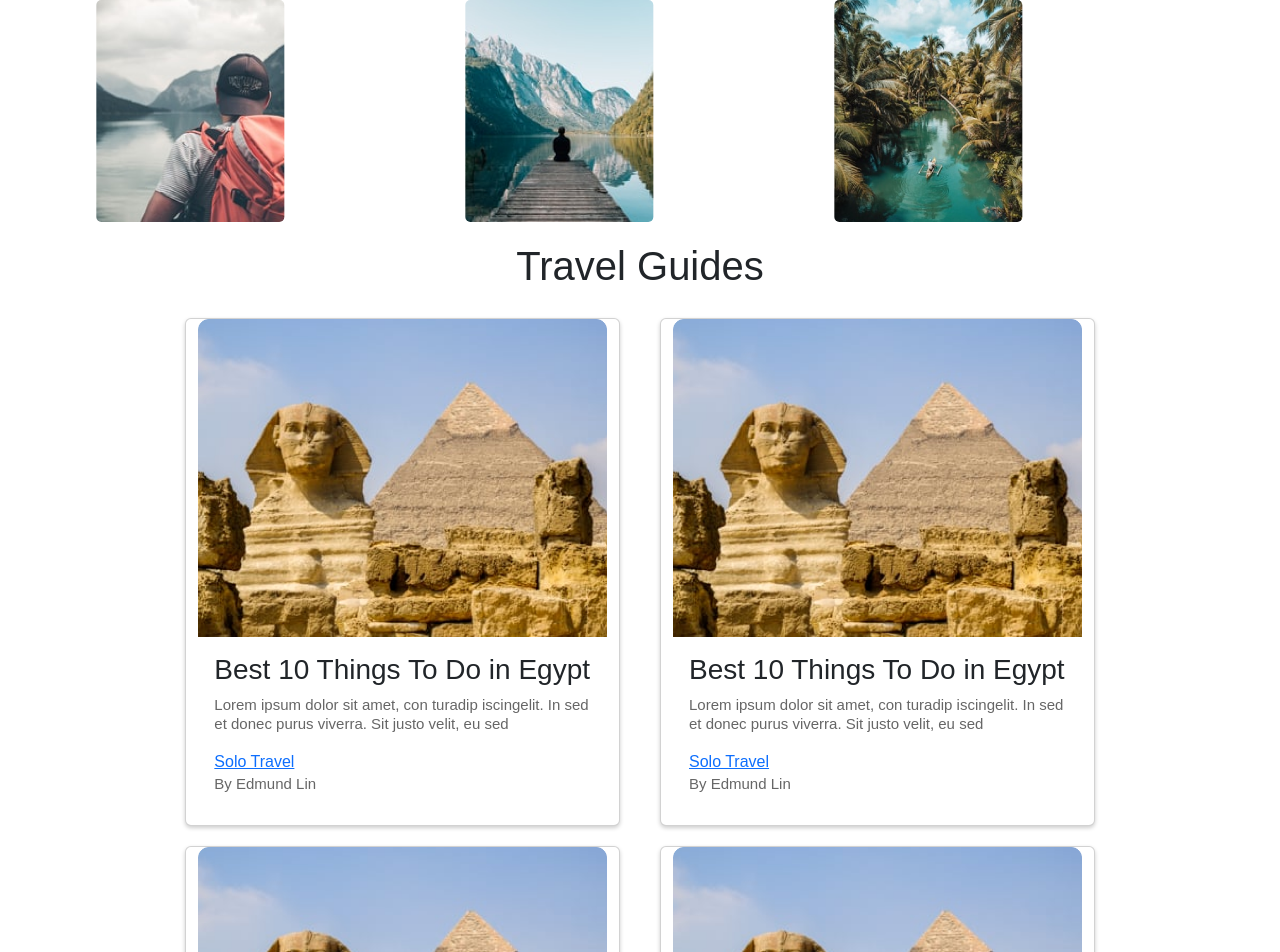
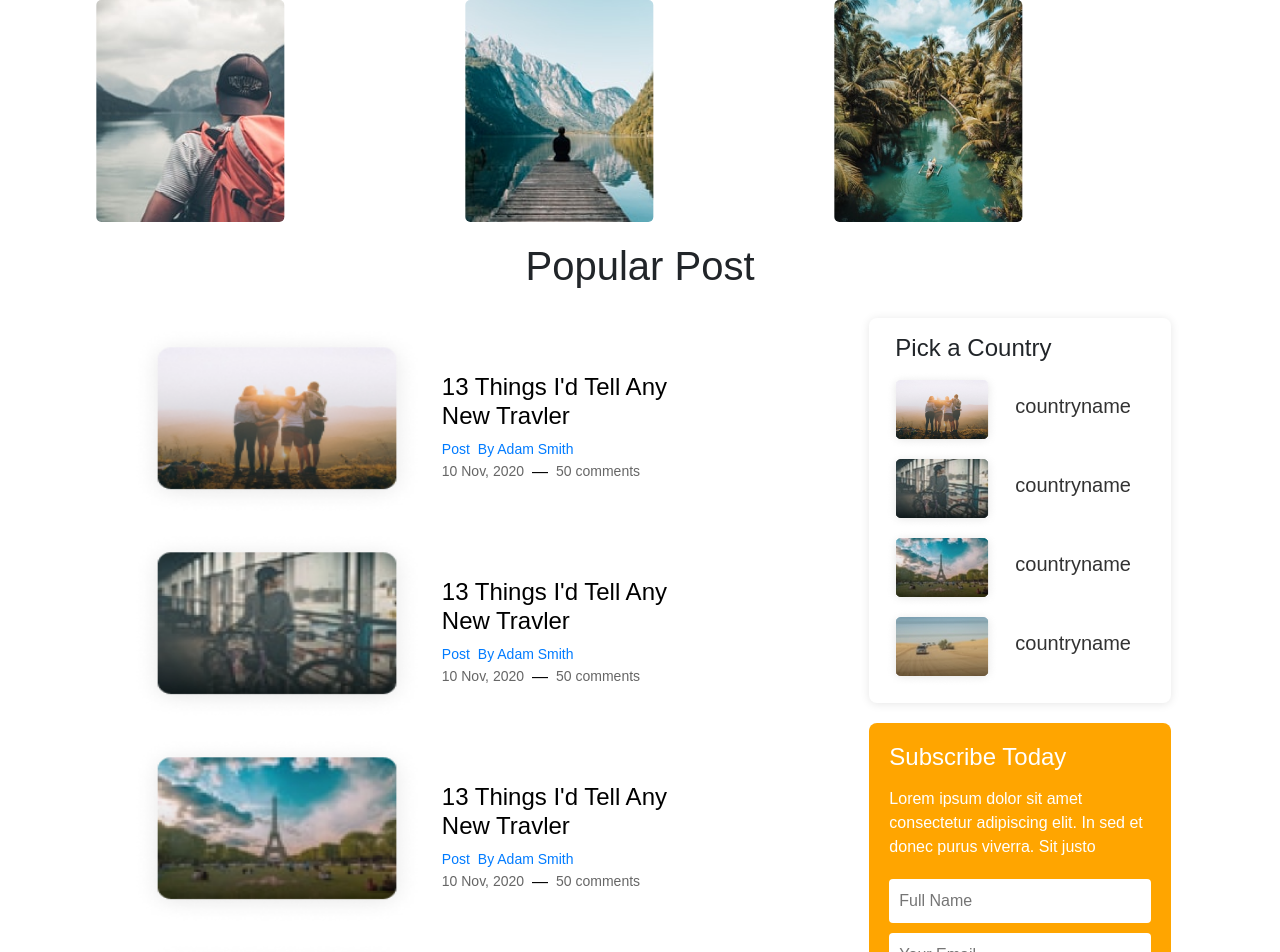
Before and after one commit to elz-ming/WebSys, a PHP site: page / in a window 1280 px wide. Shown: the part 797-1749 px from the top of the page. Run offline with PHP 8.4, Linux system fonts and the light colour scheme.

Commit message:
feat: changes made for latest homepage design

```diff
--- a/src/asset/css/index.css
+++ b/src/asset/css/index.css
@@ -87,7 +87,7 @@ section h1 {
     font-family: sans-serif;
 }
 
-.card-container {
+/* .card-container {
     display: flex;
     justify-content: center;
     flex-wrap: wrap;
@@ -156,19 +156,19 @@ section h1 {
     padding-top: 5px;
 }
 
-.hikes-post {
+.pop-post {
     display: flex;
     align-items: center;
     min-height: 100vh;
     flex-direction: column;
 }
 
-.hikes-wrapper {
+.pop-wrapper {
     margin: 5px auto;
     width: 70%;
 }
 
-.hikes-wrapper img {
+.pop-wrapper img {
     max-width: 320px;
     float: left;
     border: 3px solid white;
@@ -176,20 +176,20 @@ section h1 {
     margin-right: 15px;
 }
 
-.hikes-text {
+.pop-text {
     color: black;
 }
 
-.hikes-text h3 {
+.pop-text h3 {
     font-size: 24px;
     padding-top: 50px;
 }
 
-.hikes-text p {
+.pop-text p {
     font-size: 16px;
 }
 
-.popular-post {
+.country-post {
     /* Adjust padding and margins as needed */
     padding: 16px;
     /* This should match the design's background */
@@ -202,9 +202,10 @@ section h1 {
     box-shadow: 0 1px 10px rgba(0, 0, 0, 0.1);
     max-width: 100%;
     border-radius: 8px;
+    max-height: 100%;
 }
 
-.popular-post h4 {
+.country-post h4 {
     padding-left: 10px;
 }
 
@@ -215,14 +216,14 @@ h4 {
     margin-bottom: 1rem;
 }
 
-.pop-wrapper {
+.country-wrapper {
     display: flex;
     align-items: center;
     gap: 16px;
     /* Adjust the gap to match the design */
 }
 
-.pop-text h3 {
+.country-text h3 {
     font-size: 1.25rem;
     /* Adjust the font size to match the design */
     margin-bottom: 0.5rem;
@@ -230,7 +231,7 @@ h4 {
     /* Adjust the color to match the design */
 }
 
-.pop-text a {
+.country-text a {
     display: block;
     /* This makes the link take its own line */
     color: #007bff;
--- a/src/asset/css/main.css
+++ b/src/asset/css/main.css
@@ -6,6 +6,9 @@
   padding: 0;
 }
 
+body {
+  overflow-x: hidden;
+}
 /* ++++++++++++++++++++ CSS for <header> and everything inside ++++++++++++++++++++ */
 .header-bar {
   display: flex;
--- a/src/index.php
+++ b/src/index.php
@@ -14,8 +14,11 @@
   <script defer src="/asset/js/index.js"></script>
 
   <!--Bootstrap JS-->
-    <link href="https://cdn.jsdelivr.net/npm/bootstrap@5.3.1/dist/css/bootstrap.min.css" rel="stylesheet" integrity="sha384-4bw+/aepP/YC94hEpVNVgiZdgIC5+VKNBQNGCHeKRQN+PtmoHDEXuppvnDJzQIu9" crossorigin="anonymous">
-    <script defer src="https://cdn.jsdelivr.net/npm/bootstrap@5.3.1/dist/js/bootstrap.bundle.min.js" integrity="sha384-HwwvtgBNo3bZJJLYd8oVXjrBZt8cqVSpeBNS5n7C8IVInixGAoxmnlMuBnhbgrkm" crossorigin="anonymous"></script>
+  <link href="https://cdn.jsdelivr.net/npm/bootstrap@5.3.1/dist/css/bootstrap.min.css" rel="stylesheet"
+    integrity="sha384-4bw+/aepP/YC94hEpVNVgiZdgIC5+VKNBQNGCHeKRQN+PtmoHDEXuppvnDJzQIu9" crossorigin="anonymous">
+  <script defer src="https://cdn.jsdelivr.net/npm/bootstrap@5.3.1/dist/js/bootstrap.bundle.min.js"
+    integrity="sha384-HwwvtgBNo3bZJJLYd8oVXjrBZt8cqVSpeBNS5n7C8IVInixGAoxmnlMuBnhbgrkm"
+    crossorigin="anonymous"></script>
 
   <!-- Tinyslider JS -->
   <link rel="stylesheet" href="https://cdnjs.cloudflare.com/ajax/libs/tiny-slider/2.9.4/tiny-slider.css" />
@@ -23,7 +26,8 @@
 
   <!--Font Awesome-->
   <link rel="stylesheet" href="https://cdnjs.cloudflare.com/ajax/libs/font-awesome/6.2.0/css/all.min.css">
-    <link rel="stylesheet" href="https://fonts.googleapis.com/css2?family=Poppins:wght@300;400;500;600;700&display=swap" />
+  <link rel="stylesheet"
+    href="https://fonts.googleapis.com/css2?family=Poppins:wght@300;400;500;600;700&display=swap" />
 </head>
 
 <body>
@@ -33,7 +37,7 @@
   include "component/landing-screen.component.php";
   ?>
 
-    <main>
+  <main class="containers">
     <section id="slider">
       <h1>Choose a Category</h1>
       <div class="carousel">
@@ -72,7 +76,7 @@
       </div>
     </section>
 
-      <section class="row card-container">
+    <!-- <section class="row card-container">
         <h1>Travel Guides</h1>
         <div class="col-4 card">
           <img src="/asset/image/index/rectangle-17@2x.png">
@@ -140,9 +144,9 @@
             <p>By Edmund Lin</p>
           </div>
         </div>
-      </section>
+      </section> -->
 
-      <section class="num-nav mt-3">
+    <!-- <section class="num-nav mt-3">
         <nav>
           <ul>
             <span class="arrow-left"><i class="fa-solid fa-chevron-left"></i></span>
@@ -152,58 +156,14 @@
             <i class="fa-solid fa-chevron-right"></i>
           </ul>
         </nav>
-      </section>
+      </section> -->
 
-      <section class="hikes-container">
-        <h1>Best Hikes</h1>
+    <section class="pop-container">
+      <h1>Popular Post</h1>
       <div class="row">
-          <div class="col-md-12 col-xl-8 hikes-post">
-            <div class="hikes-wrapper">
-              <img src="/asset/image/index/rectangle-27@2x.png" width="274" height="245">
-              <div class="hikes-text">
-                <h3>Everest Base Camp Nepal</h3>
-                <p>Lorem ipsum dolor sit amet, consectetur adipiscing
-                  elit. In sed et donec purus viverra. Sit justo velit, eu sed sollicitudin tempus,</p>
-              </div>
-            </div>
-            <div class="hikes-wrapper">
-              <img src="/asset/image/index/rectangle-27@2x.png" width="274" height="245">
-              <div class="hikes-text">
-                <h3>Everest Base Camp Nepal</h3>
-                <p>Lorem ipsum dolor sit amet, consectetur adipiscing
-                  elit. In sed et donec purus viverra. Sit justo velit, eu sed sollicitudin tempus,</p>
-              </div>
-            </div>
-            <div class="hikes-wrapper">
-              <img src="/asset/image/index/rectangle-27@2x.png" width="274" height="245">
-              <div class="hikes-text">
-                <h3>Everest Base Camp Nepal</h3>
-                <p>Lorem ipsum dolor sit amet, consectetur adipiscing
-                  elit. In sed et donec purus viverra. Sit justo velit, eu sed sollicitudin tempus,</p>
-              </div>
-            </div>
-            <div class="hikes-wrapper">
-              <img src="/asset/image/index/rectangle-27@2x.png" width="274" height="245">
-              <div class="hikes-text">
-                <h3>Everest Base Camp Nepal</h3>
-                <p>Lorem ipsum dolor sit amet, consectetur adipiscing
-                  elit. In sed et donec purus viverra. Sit justo velit, eu sed sollicitudin tempus,</p>
-              </div>
-            </div>
-            <div class="hikes-wrapper">
-              <img src="/asset/image/index/rectangle-27@2x.png" width="274" height="245">
-              <div class="hikes-text">
-                <h3>Everest Base Camp Nepal</h3>
-                <p>Lorem ipsum dolor sit amet, consectetur adipiscing
-                  elit. In sed et donec purus viverra. Sit justo velit, eu sed sollicitudin tempus,</p>
-              </div>
-            </div>
-          </div>
-          <div class="col-md-12  col-xl-3">
-            <div class="popular-post">
-              <h4>Popular Post</h4>
+        <div class="col-md-12 col-xl-8 pop-post">
           <div class="pop-wrapper">
-                <img src="/asset/image/index/rectangle-60@2x.png" width="114" height="79">
+            <img src="/asset/image/index/rectangle-60@2x.png" width="300" height="195">
             <div class="pop-text">
               <h3>13 Things I'd Tell Any New Travler</h3>
               <div class="post-author">
@@ -218,7 +178,7 @@
             </div>
           </div>
           <div class="pop-wrapper">
-                <img src="/asset/image/index/rectangle-61@2x.png" width="114" height="79">
+            <img src="/asset/image/index/rectangle-61@2x.png" width="300" height="195">
             <div class="pop-text">
               <h3>13 Things I'd Tell Any New Travler</h3>
               <div class="post-author">
@@ -233,7 +193,7 @@
             </div>
           </div>
           <div class="pop-wrapper">
-                <img src="/asset/image/index/rectangle-62@2x.png" width="114" height="79">
+            <img src="/asset/image/index/rectangle-62@2x.png" width="300" height="195">
             <div class="pop-text">
               <h3>13 Things I'd Tell Any New Travler</h3>
               <div class="post-author">
@@ -248,7 +208,7 @@
             </div>
           </div>
           <div class="pop-wrapper">
-                <img src="/asset/image/index/rectangle-64@2x.png" width="114" height="79">
+            <img src="/asset/image/index/rectangle-63@2x.png" width="300" height="195">
             <div class="pop-text">
               <h3>13 Things I'd Tell Any New Travler</h3>
               <div class="post-author">
@@ -262,8 +222,8 @@
               </div>
             </div>
           </div>
-              <div class="pop-wrapper">
-                <img src="/asset/image/index/rectangle-63@2x.png" width="114" height="79">
+          <!-- <div class="pop-wrapper">
+            <img src="/asset/image/index/rectangle-64@2x.png" width="300" height="245">
             <div class="pop-text">
               <h3>13 Things I'd Tell Any New Travler</h3>
               <div class="post-author">
@@ -276,10 +236,43 @@
                 <span class="post-comments">50 comments</span>
               </div>
             </div>
+          </div> -->
+        </div>
+        <div class="col-md-12  col-xl-3">
+          <div class="country-post">
+            <h4>Pick a Country</h4>
+            <div class="country-wrapper">
+              <img src="/asset/image/index/rectangle-60@2x.png" width="114" height="79">
+              <div class="country-text">
+                <h3>countryname</h3>
               </div>
             </div>
-            <br>
-            <div class="follow-post">
+            <div class="country-wrapper">
+              <img src="/asset/image/index/rectangle-61@2x.png" width="114" height="79">
+              <div class="country-text">
+                <h3>countryname</h3>
+              </div>
+            </div>
+            <div class="country-wrapper">
+              <img src="/asset/image/index/rectangle-62@2x.png" width="114" height="79">
+              <div class="country-text">
+                <h3>countryname</h3>
+              </div>
+            </div>
+            <div class="country-wrapper">
+              <img src="/asset/image/index/rectangle-64@2x.png" width="114" height="79">
+              <div class="country-text">
+                <h3>countryname</h3>
+              </div>
+            </div>
+            <!-- <div class="country-wrapper">
+              <img src="/asset/image/index/rectangle-63@2x.png" width="114" height="79">
+              <div class="country-text">
+                <h3>countryname</h3>
+              </div>
+            </div> -->
+          </div>
+          <!-- <div class="follow-post">
               <h4>Follow Us</h4>
               <div class="follow-icon">
                 <a href="https://www.facebook.com" target="_blank" class="social-icon">
@@ -294,8 +287,7 @@
                 <a href="https://www.youtube.com" target="_blank" class="social-icon">
                   <i class="fa-brands fa-youtube"></i>
               </div>
-            </div>
-            <br>
+            </div> -->
           <div class="subscribe-container">
             <h4>Subscribe Today</h4>
             <p>Lorem ipsum dolor sit amet consectetur adipiscing elit. In sed et donec purus viverra. Sit justo</p>
@@ -309,7 +301,7 @@
               <button type="submit" class="subscribe-btn">SUBSCRIBE</button>
             </form>
           </div>
-            <br>
+          <!-- <br>
           <div class="tags-container">
             <h4>Tags</h4>
             <div class="tags">
@@ -323,7 +315,7 @@
               <span class="tag">Travel Tips</span>
               <span class="tag">Travel Trick</span>
             </div>
-            </div>
+          </div> -->
         </div>
     </section>
 
@@ -339,7 +331,7 @@
       </nav>
     </section>
 
-      <section class="row card-container">
+    <!-- <section class="row card-container">
         <h1>Pick A Country & Start Exploring</h1>
         <div class="col-4 card">
           <img src="/asset/image/index/rectangle-17@2x.png">
@@ -377,7 +369,7 @@
             <h5>Egypt</h5>
           </div>
         </div>
-      </section>
+      </section> -->
   </main>
 
   <?php
@@ -385,4 +377,5 @@
   include "component/footer.component.php";
   ?>
 </body>
+
 </html>
```
Also changed, not shown: other parts of src/asset/css/index.css (+27 -26 lines). Lines whose indentation alone changed are shown as unchanged.
